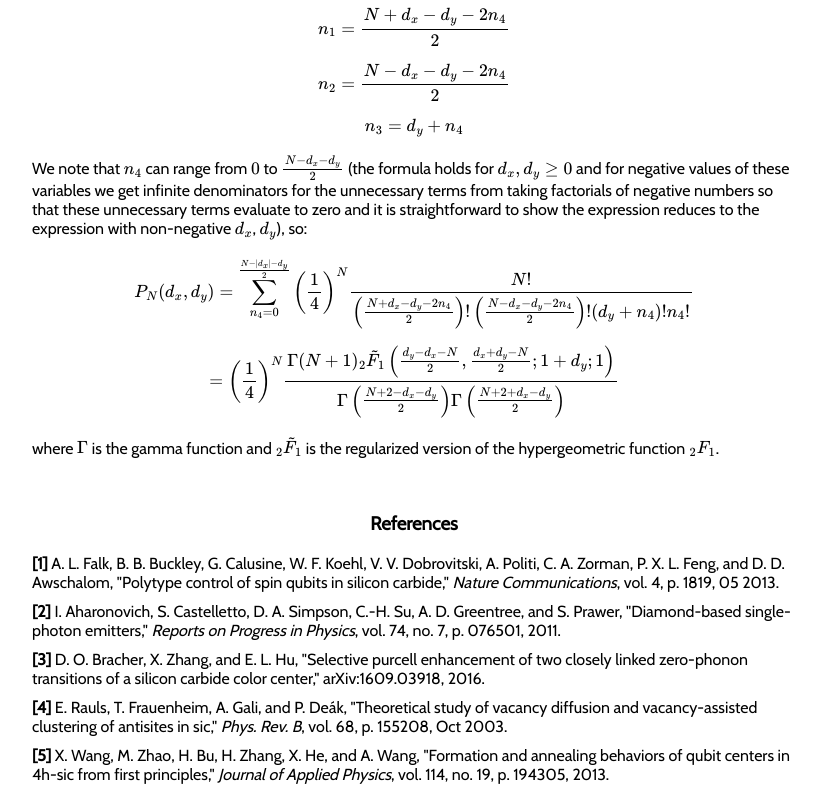
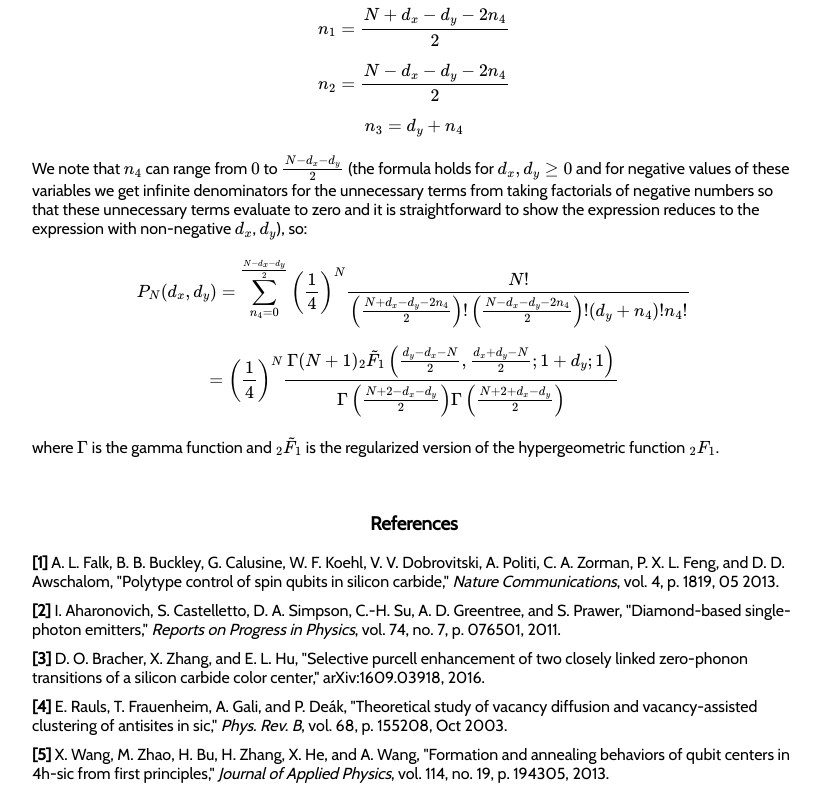
Before and after one commit to retagaine/CS205-project, a plain HTML site: page website/index.html in a window 1280 px wide. Shown: the part 1819-2619 px from the top of the page, without its empty margins (226-1047 px from the left). Drawn offline with nearby package versions, Linux system fonts and the light colour scheme; some packages are replaced by stand-ins of ours.

Commit message:
Update index.html

```diff
--- a/website/index.html
+++ b/website/index.html
@@ -71,7 +71,7 @@
 
             We note that $n_{4}$ can range from $0$ to $\frac{N-d_{x}-d_{y}}{2}$ (the formula holds for $d_{x}, d_{y} \geq 0$ and for negative values of these variables we get infinite denominators for the unnecessary terms from taking factorials of negative numbers so that these unnecessary terms evaluate to zero and it is straightforward to show the expression reduces to the expression with non-negative $d_{x}$, $d_{y}$), so:
 
-            $$P_{N}(d_{x}, d_{y}) = \sum\limits_{n_{4} = 0}^{\frac{N-\left|d_{x}\right|-d_{y}}{2}} \left(\frac{1}{4}\right)^{N} \frac{N!}{\left(\frac{N+d_{x}-d_{y}-2n_{4}}{2}\right)!\left(\frac{N-d_{x}-d_{y}-2n_{4}}{2}\right)!(d_{y}+n_{4})!n_{4}!}$$
+            $$P_{N}(d_{x}, d_{y}) = \sum\limits_{n_{4} = 0}^{\frac{N-d_{x}-d_{y}}{2}} \left(\frac{1}{4}\right)^{N} \frac{N!}{\left(\frac{N+d_{x}-d_{y}-2n_{4}}{2}\right)!\left(\frac{N-d_{x}-d_{y}-2n_{4}}{2}\right)!(d_{y}+n_{4})!n_{4}!}$$
 
             $$= \left(\frac{1}{4}\right)^{N} \frac{\Gamma(N+1) _{2}\tilde{F}_{1}\left(\frac{d_{y}-d_{x}-N}{2}, \frac{d_{x}+d_{y}-N}{2}; 1+d_{y}; 1\right)}{\Gamma\left(\frac{N+2-d_{x}-d_{y}}{2}\right)\Gamma\left(\frac{N+2+d_{x}-d_{y}}{2}\right)}$$
 
```
